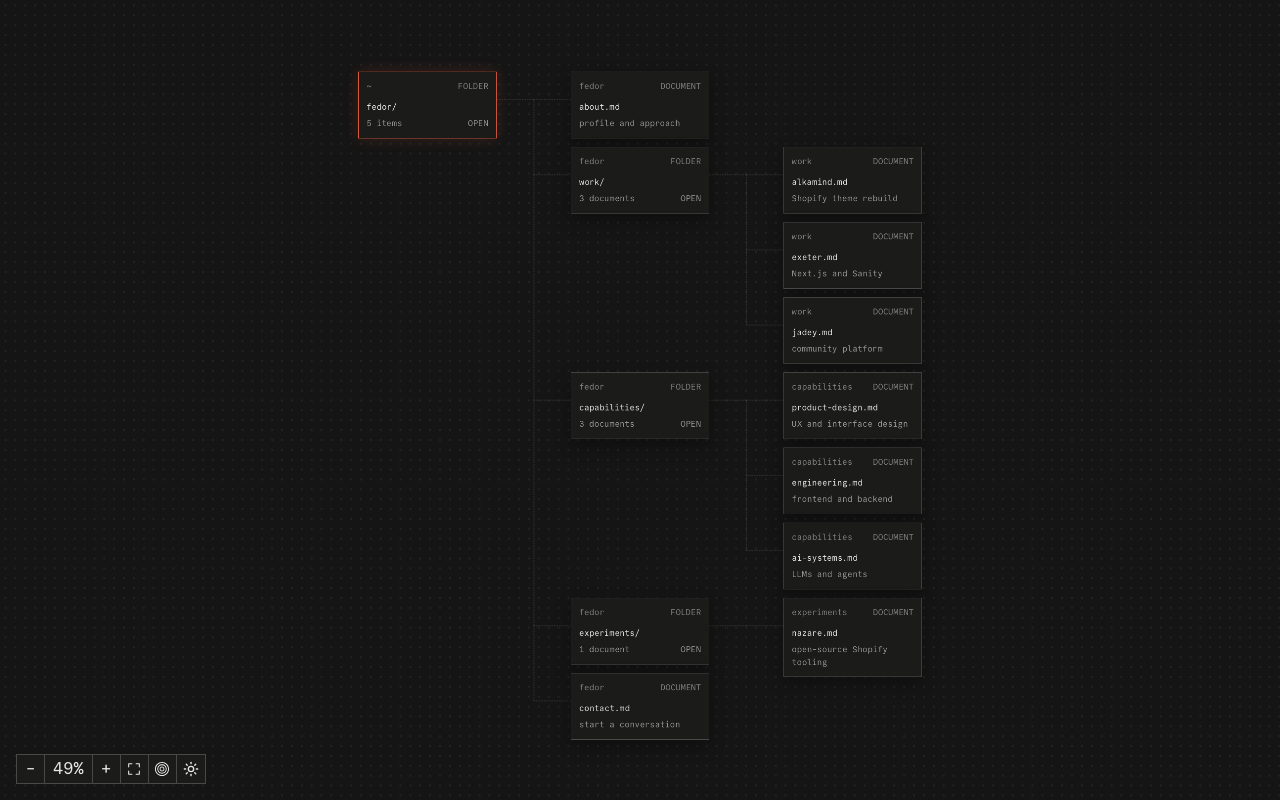
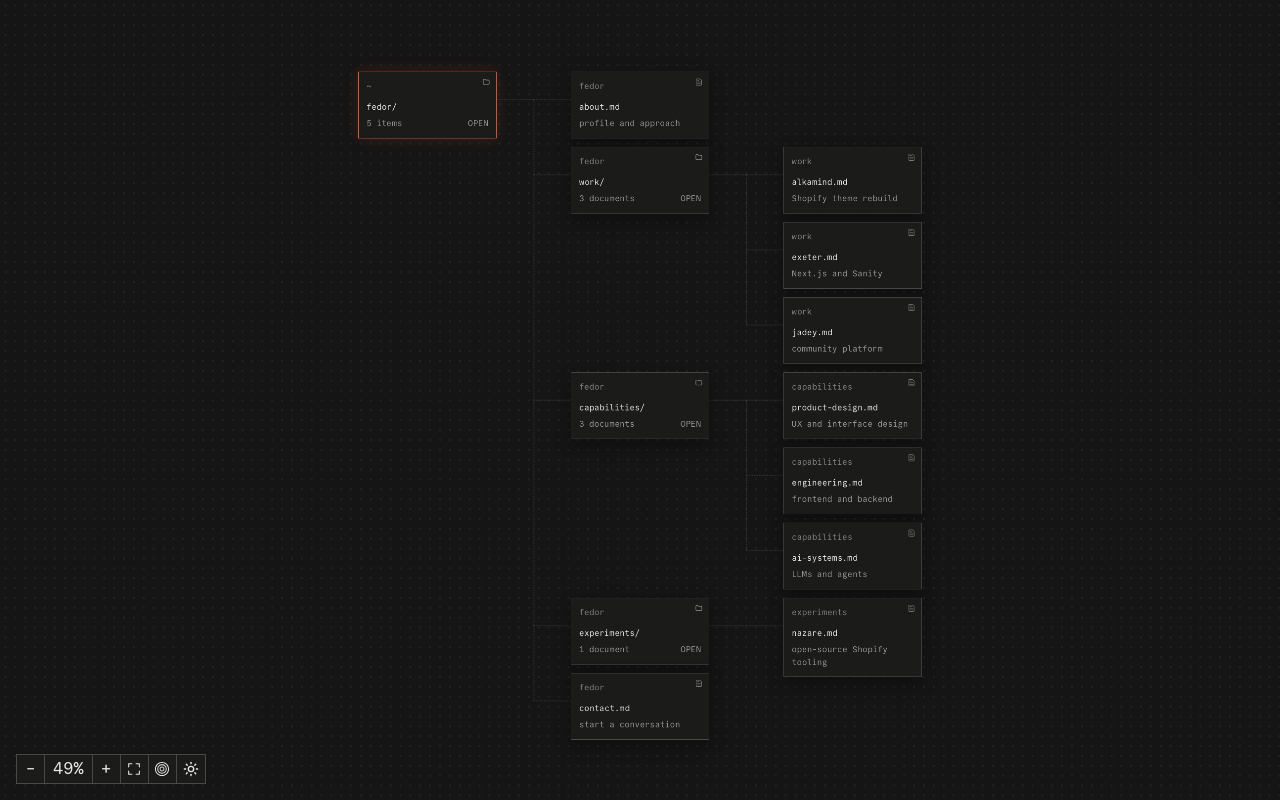
Before and after one commit to fedorivanenko/fedor-ivanenko-personal-website, a Next.js app in the folder apps/web/: page / in a window 1280 px wide. Built offline with nearby package versions, Linux system fonts and the light colour scheme.

Commit message:
refine: distinguish filesystem node types

```diff
--- a/apps/web/components/endless-canvas.tsx
+++ b/apps/web/components/endless-canvas.tsx
@@ -1,9 +1,14 @@
 "use client";
 
-import { EnterFullScreenIcon, TargetIcon } from "@radix-ui/react-icons";
+import {
+  EnterFullScreenIcon,
+  FileTextIcon,
+  TargetIcon,
+} from "@radix-ui/react-icons";
 import * as React from "react";
 
 import { DocumentModals } from "@/components/document-modal";
+import { FolderIcon } from "@/components/icons";
 import ThemeToggle from "@/components/theme-toggle";
 
 import {
@@ -482,7 +487,7 @@ export function EndlessCanvas() {
                 data-concealed={
                   concealedNodeIds.has(node.id) ? "true" : undefined
                 }
-                className="absolute left-0 top-0 min-h-28 cursor-pointer border border-[#aaa9a4] bg-[#f1f1ee] p-4 text-left shadow-[0_12px_32px_rgba(0,0,0,0.08)] transition-transform ease-linear will-change-transform hover:border-[#777773] focus-visible:outline focus-visible:outline-offset-2 focus-visible:outline-[#ff6846] data-[concealed=true]:pointer-events-none data-[selected=true]:border-[#ff6846] data-[concealed=true]:opacity-0 data-[selected=true]:shadow-[0_0_28px_rgba(255,104,70,0.16)] motion-reduce:transition-none dark:border-[#484946] dark:bg-[#1b1c1a] dark:shadow-[0_12px_32px_rgba(0,0,0,0.32)] dark:hover:border-[#72736e]"
+                className="group absolute left-0 top-0 min-h-28 cursor-pointer border border-[#aaa9a4] bg-[#f1f1ee] p-4 text-left shadow-[0_12px_32px_rgba(0,0,0,0.08)] transition-transform ease-linear will-change-transform hover:border-[#777773] focus-visible:outline focus-visible:outline-offset-2 focus-visible:outline-[#ff6846] data-[concealed=true]:pointer-events-none data-[selected=true]:border-[#ff6846] data-[concealed=true]:opacity-0 data-[selected=true]:shadow-[0_0_28px_rgba(255,104,70,0.16)] motion-reduce:transition-none dark:border-[#484946] dark:bg-[#1b1c1a] dark:shadow-[0_12px_32px_rgba(0,0,0,0.32)] dark:hover:border-[#72736e]"
                 style={{
                   width: node.width,
                   transform: `translate3d(${node.x}px, ${node.y}px, 0)`,
@@ -506,9 +511,13 @@ export function EndlessCanvas() {
                   }
                 }}
               >
+                {isFolder ? (
+                  <FolderIcon className="pointer-events-none absolute right-3 top-3 size-4 opacity-50" />
+                ) : (
+                  <FileTextIcon className="pointer-events-none absolute right-3 top-3 size-4 opacity-50" />
+                )}
                 <span className="flex justify-between gap-4 opacity-50">
                   <span>{node.parentId ?? "~"}</span>
-                  <span>{node.kind.toUpperCase()}</span>
                 </span>
                 <strong className="mt-4 block font-normal">{node.name}</strong>
                 <span className="mt-2 flex justify-between gap-4 opacity-60">
--- a/apps/web/components/icons.tsx
+++ b/apps/web/components/icons.tsx
@@ -68,6 +68,25 @@ function LaptopIcon(props: SVGProps<SVGSVGElement>) {
   );
 }
 
+function FolderIcon(props: SVGProps<SVGSVGElement>) {
+  return (
+    <svg
+      xmlns="http://www.w3.org/2000/svg"
+      viewBox="0 0 24 24"
+      fill="none"
+      stroke="currentColor"
+      strokeWidth={2}
+      strokeLinecap="round"
+      strokeLinejoin="round"
+      aria-hidden="true"
+      focusable="false"
+      {...props}
+    >
+      <path d="M3 6.5A2.5 2.5 0 0 1 5.5 4H9l2 2h7.5A2.5 2.5 0 0 1 21 8.5v8A2.5 2.5 0 0 1 18.5 19h-13A2.5 2.5 0 0 1 3 16.5z" />
+    </svg>
+  );
+}
+
 function BackIcon(props: SVGProps<SVGSVGElement>) {
   return (
     <svg
@@ -88,4 +107,4 @@ function BackIcon(props: SVGProps<SVGSVGElement>) {
   );
 }
 
-export { BackIcon, LaptopIcon, MoonIcon, SunIcon };
+export { BackIcon, FolderIcon, LaptopIcon, MoonIcon, SunIcon };
```
